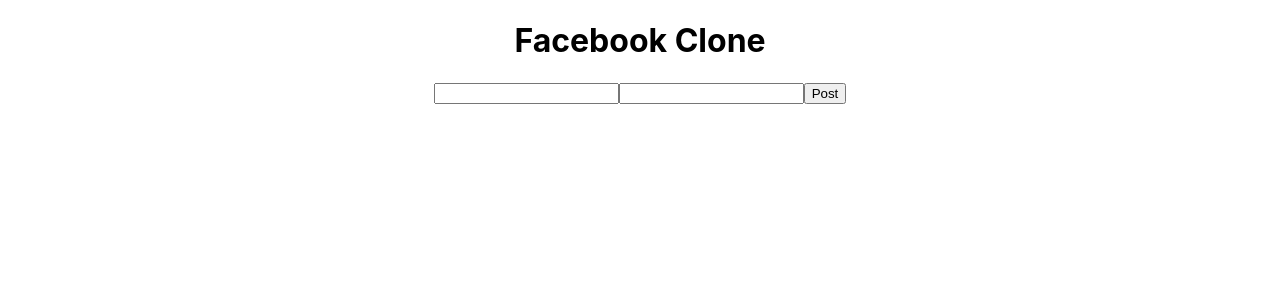
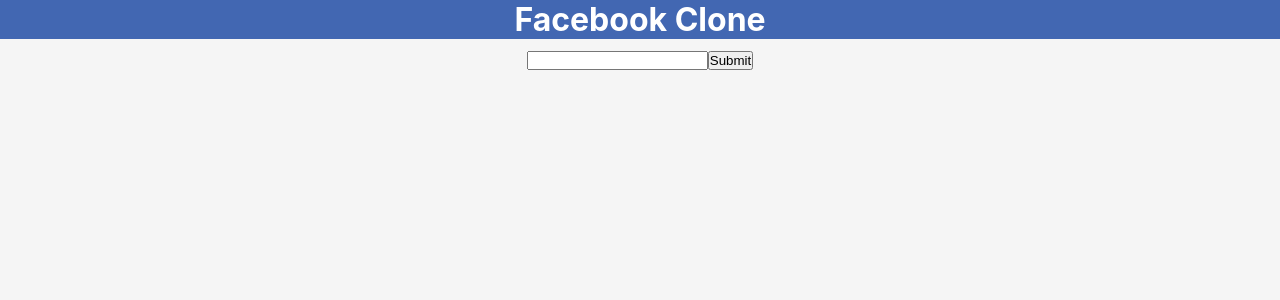
Before and after one commit to glu8/FacebookClone, a React (Create React App) app in the folder facebook-clone/: page / in a window 1280 px wide. Shown: the top 300 px of the page. Built offline with nearby package versions, Linux system fonts and the light colour scheme.

Commit message:
css and header

```diff
--- /dev/null
+++ b/facebook-clone/db.json
@@ -0,0 +1,4 @@
+{
+  "posts": [],
+  "users": []
+}
--- a/facebook-clone/public/index.html
+++ b/facebook-clone/public/index.html
@@ -24,9 +24,9 @@
       work correctly both with client-side routing and a non-root public URL.
       Learn how to configure a non-root public URL by running `npm run build`.
     -->
-    <title>React App</title>
+    <title>Facebook Clone</title>
   </head>
-  <body>
+  <body >
     <noscript>You need to enable JavaScript to run this app.</noscript>
     <div id="root"></div>
     <!--
--- a/facebook-clone/src/App.css
+++ b/facebook-clone/src/App.css
@@ -1,38 +1,53 @@
+html {
+  background-color: whitesmoke;
+}
+
 .App {
   text-align: center;
+  background-color: whitesmoke;
+  margin: 0px auto;
 }
 
-.App-logo {
-  height: 40vmin;
-  pointer-events: none;
+.AppBody {
+  margin-top: 10px;
 }
 
-@media (prefers-reduced-motion: no-preference) {
-  .App-logo {
-    animation: App-logo-spin infinite 20s linear;
-  }
+.New {
+  background-color: white;
+  display: block;
+  width: 600px;
+  border-radius: 1em;
+  border-width: 0px;
+  padding: 1em;
+  margin: 0px auto;
 }
 
-.App-header {
-  background-color: #282c34;
-  min-height: 100vh;
-  display: flex;
-  flex-direction: column;
-  align-items: center;
-  justify-content: center;
-  font-size: calc(10px + 2vmin);
+.newPost {
+  width: 580px;
+  border-radius: 1em;
+  border-width: 0px;
+  resize: none;
+  outline: none;
+}
+
+.Header {
+  background-color: #4267B2;
+  /* padding: .01px; */
+}
+
+.Header h1 {
   color: white;
 }
 
-.App-link {
-  color: #61dafb;
+.Post {
+  background-color: white;
+  margin-left: auto;
+  margin-right: auto;
+  width: 600px;
+  border-radius: 1em;
+  padding: 1em;
+  margin-top: 20px;
+  align-items: left;
+  text-align: left;
+
 }
-
-@keyframes App-logo-spin {
-  from {
-    transform: rotate(0deg);
-  }
-  to {
-    transform: rotate(360deg);
-  }
-}
--- a/facebook-clone/src/App.js
+++ b/facebook-clone/src/App.js
@@ -1,16 +1,20 @@
 import { useState } from 'react';
 import './App.css';
-import Post from './components/Post.js'
-import New from './components/New.js'
-
+import Post from './components/Post.js';
+import New from './components/New.js';
+import Header from './components/Header.js';
 
 function App() {
 
   const [posts, updatePosts] = useState([]);
   const [postKey, updateKey] = useState(0);
+  const [user, updateUser] = useState("");
+  const [tempUser, updateTempUser] = useState("");
 
   function addPost(newPost) {
+    newPost.date = new Date();
     updatePosts([...posts, newPost]);
+    console.log(newPost)
   }
 
   function incrementKey() {
@@ -36,19 +40,34 @@
     updatePosts(tempPosts);
   }
 
+  function handleTempUserChange(e) {
+    updateTempUser(e.target.value);
+}
+
   return (
     <div className="App">
-    <h1>Facebook Clone</h1>
 
+    <Header />
+
+    <div className="AppBody">
+    {user === "" ?
+
+    <div className="Login">
+      <input name="user"  value={tempUser} onChange={handleTempUserChange} />
+      <button onClick={() => (updateUser(tempUser))}>Submit</button>
+    </div>
+    :
     <div className="NewsFeed">
 
-      <New addPost={addPost} postKey={postKey} incrementKey={incrementKey}/>
+      <New addPost={addPost} postKey={postKey} incrementKey={incrementKey} user={user}/>
 
       {posts.map( (post) => {
         return <Post post={post} likePost={likePost} addComment={addComment} updatePost={updatePost}/>
       })}
     </div>
 
+    }
+    </div>
     </div>
   );
 }
--- /dev/null
+++ b/facebook-clone/src/components/Header.js
@@ -0,0 +1,14 @@
+import React, { useState } from 'react'
+import '../App.css';
+
+function Header(props) {
+
+    return (
+        <div className="Header">
+            <h1>Facebook Clone</h1>
+        </div>
+    )
+
+}
+
+export default Header;
--- a/facebook-clone/src/components/New.js
+++ b/facebook-clone/src/components/New.js
@@ -1,10 +1,11 @@
 import React, { useState } from 'react'
-import Post from './Post';
+import '../App.css';
 
 function New(props) {
 
     const [post, updatePost] = useState({
-        key: props.postKey
+        key: props.postKey,
+        user: props.user
     });
 
     function handleChange(e) {
@@ -19,15 +20,16 @@
     }
 
     return (
-        <div>
-            <input name="title" value={post.title} onChange={handleChange} />
-            <input name="body" value={post.body} onChange={handleChange}/>
+        <div className="New">
+            {/* <input name="title" className="smallInput blockChild" value={post.title} onChange={handleChange} /> */}
+            <textarea name="body" className="newPost" value={post.body} onChange={handleChange} rows="5"/>
 
             <button onClick={() => {
                 props.addPost(post);
                 updatePost({
-                    title: "",
+                    user: "",
                     body: "",
+                    date: "",
                     key: props.postKey
                 })
                 props.incrementKey();
--- a/facebook-clone/src/components/Post.js
+++ b/facebook-clone/src/components/Post.js
@@ -1,6 +1,6 @@
 import React, { useState } from 'react';
 import Comment from './Comment.js';
-
+import '../App.css';
 
 function Post(props) {
 
@@ -16,29 +16,25 @@
         updateComment(e.target.value);
     }
 
-    function handleTitleChange(e) {
-        updateTitle(e.target.value);
-    }
-
     function handleBodyChange(e) {
         updateBody(e.target.value);
     }
 
     return (
-        <div>
+        <div className="Post">
+            <div className="UserInfo">
+                <p>{props.post.user}</p>
+            </div>
 
             <div>
                { edit ?
                <div>
-
-               <input name="title" value={title} onChange={handleTitleChange}/>
                <input name="body" value={body} onChange={handleBodyChange}/>
                <button onClick={() => {
                    props.updatePost(props.post.key, title, body)
                    updateEdit(0); }}>Update</button>
                </div> :
                <div>
-                <p>{props.post.title}</p>
                 <p>{props.post.body}</p>
                <button onClick={() => (updateEdit(1))}>Edit Post</button>
                </div> }
--- a/facebook-clone/src/index.css
+++ b/facebook-clone/src/index.css
@@ -1,5 +1,6 @@
 body {
   margin: 0;
+  padding: 0;
   font-family: -apple-system, BlinkMacSystemFont, 'Segoe UI', 'Roboto', 'Oxygen',
     'Ubuntu', 'Cantarell', 'Fira Sans', 'Droid Sans', 'Helvetica Neue',
     sans-serif;
@@ -11,3 +12,10 @@
   font-family: source-code-pro, Menlo, Monaco, Consolas, 'Courier New',
     monospace;
 }
+
+
+* {
+  margin: 0;
+  padding: 0;
+  box-sizing: border-box;
+ }
```
Also changed, not shown: facebook-clone/public/manifest.json, facebook-clone/src/components/Sidebar.js (added).
